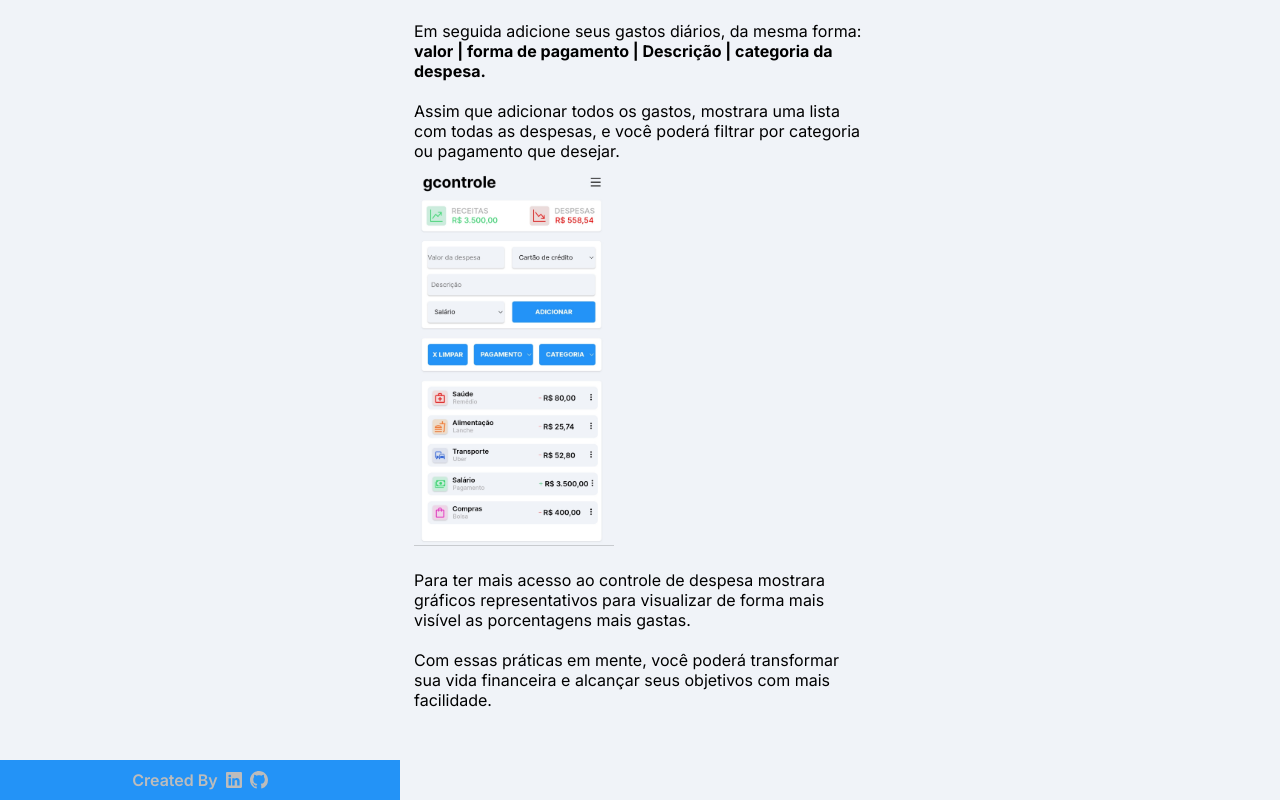
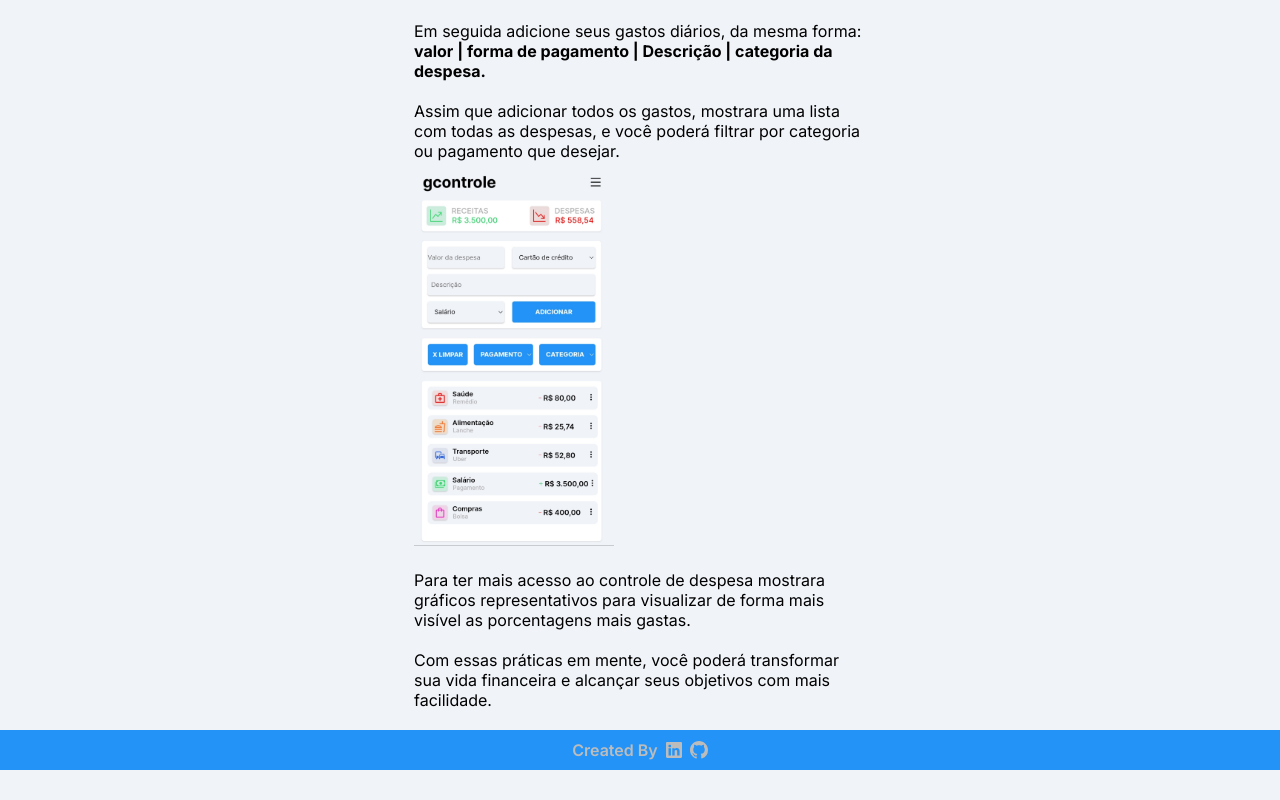
Before and after one commit to ViniciusSoares21/gcontrole, a React (Create React App) app: page / in a window 1280 px wide. Shown: the part 1804-2604 px from the top of the page. After the commit the page ends 2574 px from the top, so only its background shows below. Built offline with nearby package versions, Linux system fonts and the light colour scheme.

Commit message:
refactory-style: arruma footer  para ficar responsivo nos layout de [celular e tablet]. E altera lina do Header para sempre ficar 100% do tamanho da tela

```diff
--- a/src/components/Footer.module.css
+++ b/src/components/Footer.module.css
@@ -3,9 +3,10 @@
   align-items: center;
   justify-content: center;
   margin-top: 50px;
+  margin: auto;
   height: 40px;
   background-color: rgba(35, 147, 247, 1);
-  width: 400px;
+  width: 100%;
 }
 
 .text {
--- a/src/components/NavBar.module.css
+++ b/src/components/NavBar.module.css
@@ -25,7 +25,6 @@
   background-color: rgba(35, 147, 247, 1);
   height: 4px;
   width: 100%;
-  max-width: 480px;
   margin: auto;
 }
 
```
